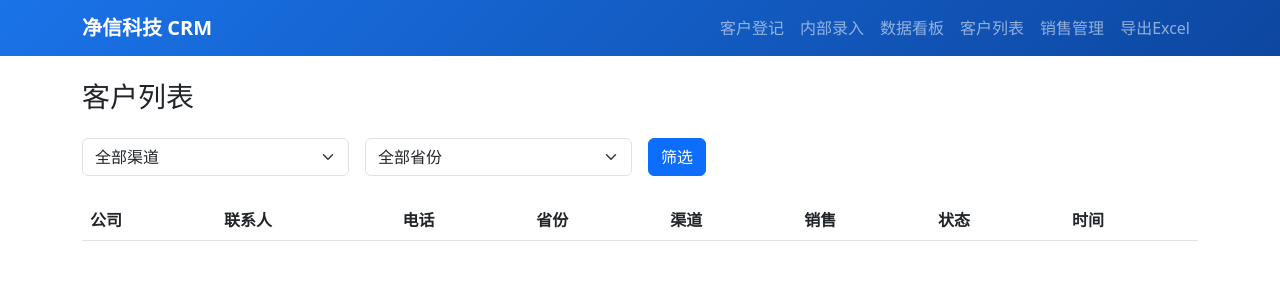
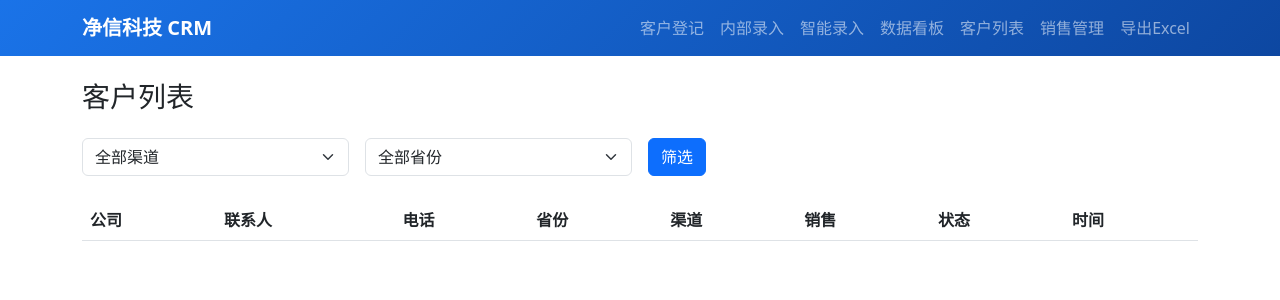
Before and after one commit to baicai548/jingxin-crm, a Flask app: page /customers in a window 1280 px wide. Shown: the top 300 px of the page. Run offline with Flask 3, Linux system fonts and the light colour scheme; lists and menus that the app fills with data are empty; some libraries are stand-ins or nearby versions.

Commit message:
Update base.html to include smart entry link

```diff
--- a/templates/base.html
+++ b/templates/base.html
@@ -24,6 +24,7 @@
 <div class="navbar-nav ms-auto">
 <a class="nav-link" href="/form">客户登记</a>
 <a class="nav-link" href="/internal/add">内部录入</a>
+<a class="nav-link" href="/smart">智能录入</a>
 <a class="nav-link" href="/dashboard">数据看板</a>
 <a class="nav-link" href="/customers">客户列表</a>
 <a class="nav-link" href="/sales">销售管理</a>
```
